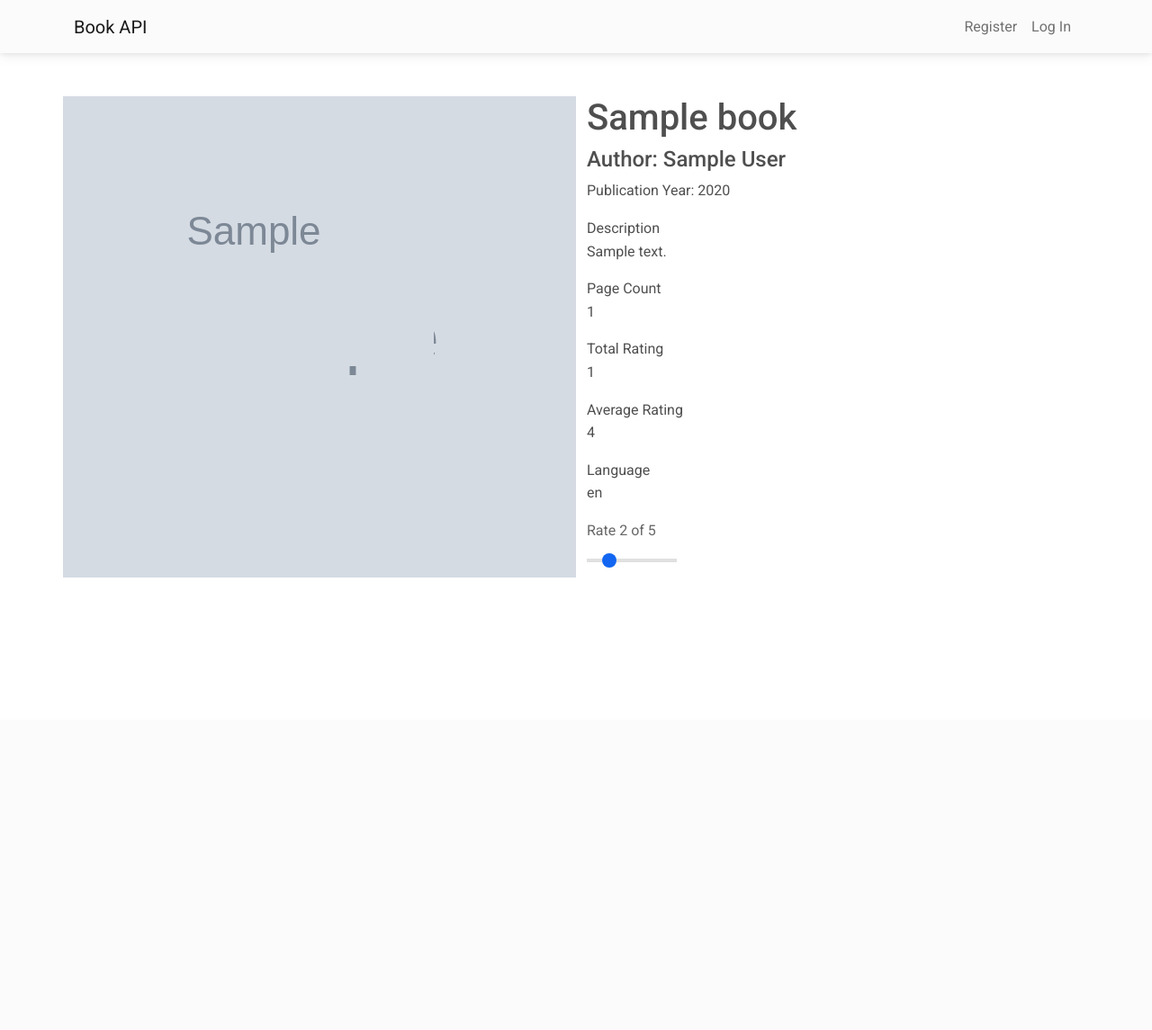
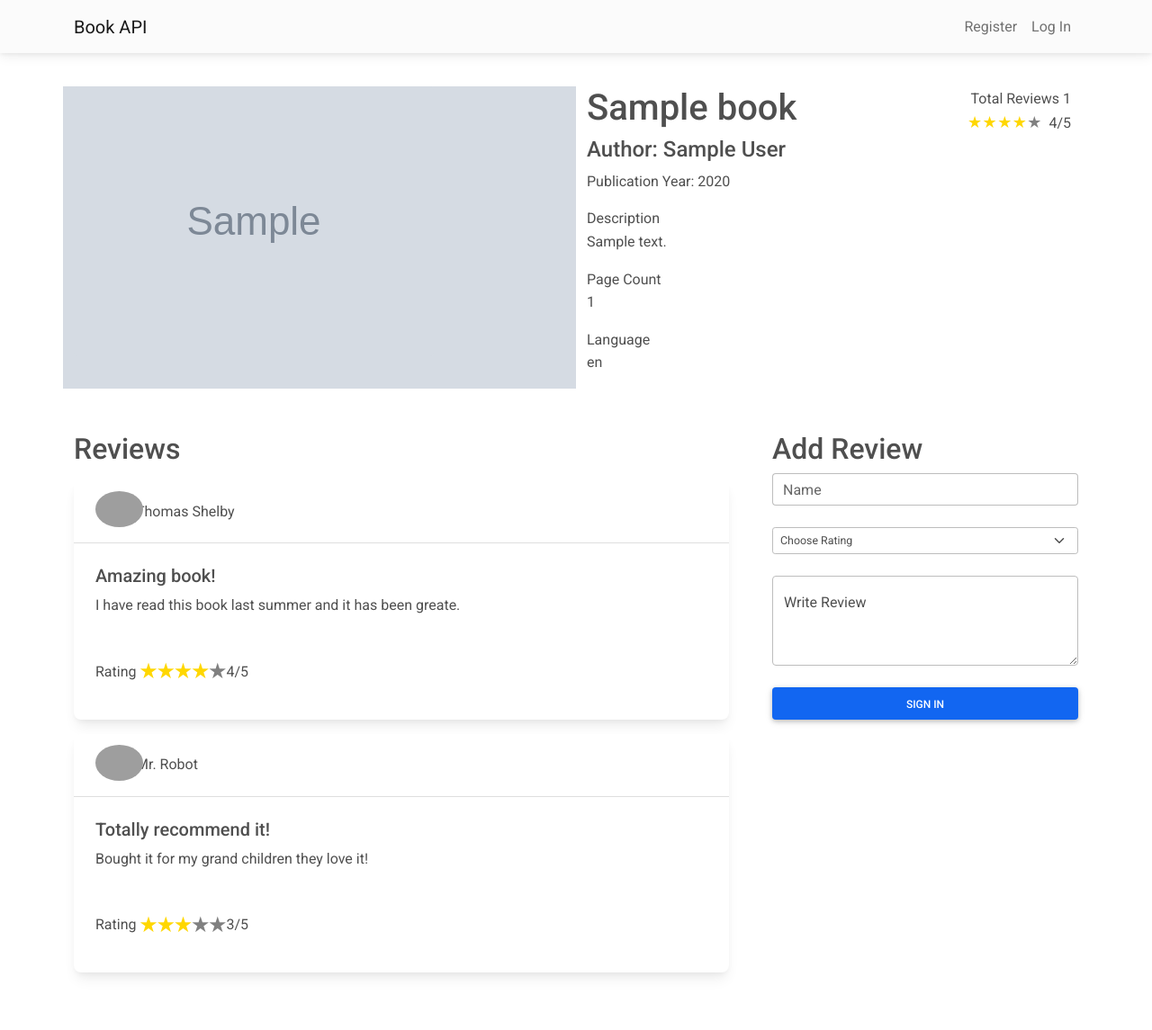
Before and after one commit to nabekabebe/BookFInder, a Flask app: template books/templates/book_detail.html in a window 1280 px wide. Shown: the whole page at 90% size. Before the commit the page ends 642 px from the top, so only its background shows below. Run offline with Flask 2, Linux system fonts and the light colour scheme; the template is opened without the code that fills it: most values are stand-ins (such as "Sample title", 1, 10 or a date in 2020); grey boxes marked "Sample" are stand-in pictures; some libraries are stand-ins or nearby versions; grey boxes are pictures that could not be loaded.

Commit message:
Review and rating display section added to book detail.

```diff
--- a/books/db.py
+++ b/books/db.py
@@ -3,6 +3,7 @@ import os
 from sqlalchemy import create_engine
 from sqlalchemy.orm import scoped_session, sessionmaker
 
-engine = create_engine(os.getenv("DATABASE_URL"), echo=True)
+engine = create_engine(os.getenv("DATABASE_URL"),
+                       echo=True, pool_size=20, max_overflow=0)
 conn = engine.connect()
 db = scoped_session(sessionmaker(bind=engine))
--- a/books/models.py
+++ b/books/models.py
@@ -75,7 +75,8 @@ class BookModel:
                 try:
                     book_model.desc = book_json.get("description")
                     book_model.avg_rating = book_json.get("averageRating")
-                    book_model.total_rating = book_json.get("ratingsCount")
+                    book_model.total_rating = int(
+                        book_json.get("ratingsCount"))
                     book_model.language = book_json.get("language")
                     book_model.page_num = book_json.get("pageCount")
                     book_model.image = book_json.get("imageLinks").get(
--- a/books/static/styles.css
+++ b/books/static/styles.css
@@ -0,0 +1,62 @@
+* {
+  padding: 0;
+  margin: 0;
+}
+body {
+  height: 100%;
+  width: 100%;
+}
+/* body {
+  min-height: 100vh;
+  z-index: -1;
+  background: url('https://cdn.pixabay.com/photo/2017/07/02/09/03/books-2463779__340.jpg')
+    center/cover no-repeat;
+}
+#langing-page {
+  height: 100%;
+} */
+
+.rating {
+  unicode-bidi: bidi-override;
+  direction: rtl;
+}
+.rating > span {
+  display: inline-block;
+  position: relative;
+  width: 0.7em;
+  font-size: large;
+  color: gold;
+}
+
+.rating > span.no {
+  color: grey;
+}
+
+.rating > span:hover:before,
+.rating > span:hover ~ span:before {
+  content: '\2605';
+  position: absolute;
+  color: gold;
+}
+
+span.rate-star-no,
+span.rate-star-yes {
+  position: relative;
+  padding-left: 0.6rem;
+  padding-right: 0.6rem;
+}
+span.rate-star-no::before,
+span.rate-star-yes::before {
+  font-size: x-large;
+  content: '\2605';
+  top: 50%;
+  left: 50%;
+  transform: translate(-50%, -50%);
+  position: absolute;
+}
+span.rate-star-no::before {
+  color: grey;
+}
+span.rate-star-yes::before {
+  color: gold;
+}
--- a/books/templates/base.html
+++ b/books/templates/base.html
@@ -6,18 +6,18 @@
     <link href="https://cdn.jsdelivr.net/npm/bootstrap@5.0.0-beta1/dist/css/bootstrap.min.css" rel="stylesheet"
         integrity="sha384-giJF6kkoqNQ00vy+HMDP7azOuL0xtbfIcaT9wjKHr8RbDVddVHyTfAAsrekwKmP1" crossorigin="anonymous">
     <link rel="stylesheet" href="https://cdnjs.cloudflare.com/ajax/libs/font-awesome/5.15.2/css/all.min.css">
-    <link rel="stylesheet" href="{{ url_for('static', filename='styles.css') }}">
     <!-- Font Awesome -->
     <link href="https://cdnjs.cloudflare.com/ajax/libs/font-awesome/5.15.1/css/all.min.css" rel="stylesheet" />
     <!-- Google Fonts -->
     <link href="https://fonts.googleapis.com/css?family=Roboto:300,400,500,700&display=swap" rel="stylesheet" />
     <!-- MDB -->
     <link href="https://cdnjs.cloudflare.com/ajax/libs/mdb-ui-kit/3.3.0/mdb.min.css" rel="stylesheet" />
+    <link rel="stylesheet" href="{{ url_for('static', filename='styles.css') }}">
 </head>
 
 <body>
     <header>
-        <nav class="navbar navbar-expand-lg navbar-light bg-light ">
+        <nav class="navbar navbar-expand-lg navbar-light bg-light fixed-top">
             <div class="container">
                 <a class="navbar-brand" href={{url_for('app.index')}}>Book API</a>
                 <button class="navbar-toggler" type="button" data-bs-toggle="collapse"
@@ -50,7 +50,7 @@
             </div>
         </nav>
     </header>
-    <section class="content container mt-5">
+    <section class="content container" style="margin-top: 6rem;">
         {% block content %}{% endblock %}
     </section>
 
--- a/books/templates/book_detail.html
+++ b/books/templates/book_detail.html
@@ -1,25 +1,110 @@
 {% extends 'base.html' %}
 {% block content %}
 <div class="mb-5">
-    <div class="row">
+    <div class="row mb-5">
         <div class="col-md-6 col-sm-12" style="background: url({{book.image}}) center/cover no-repeat;">
-            <img src={{book.image}} class="img-fluid z-depth-2 rounded" alt="Responsive image">
+            <img src={{book.image if book.image else "https://mdbootstrap.com/img/new/standard/nature/184.jpg" }}
+                class="img-fluid z-depth-2 rounded" alt="Responsive image">
         </div>
         <div class="col-md-6 col-sm-12">
-            <h1>{{book.title}}</h1>
+            <div class="book-header d-flex align-items-center justify-content-between">
+                <h1>{{book.title}}</h1>
+                <div>
+                    Total Reviews {{book.total_rating}}
+                    <div class="d-flex align-items-center">
+                        <div class="rating">
+                            {% for i in range(5 - book.avg_rating) %}
+                            <span class="no">&starf;</span>
+                            {% endfor %}
+                            {% for i in range(book.avg_rating) %}
+                            <span>&starf;</span>
+                            {% endfor %}
+                        </div>
+                        <div class="px-2">
+                            {{book.avg_rating}}/5
+                        </div>
+                    </div>
+                </div>
+            </div>
             <h4>Author: {{book.author}}</h4>
             <p>Publication Year: {{book.getPublicationYear()}}</p>
             <p>Description <br /> {{book.desc}}</p>
             <p>Page Count <br /> {{book.page_num}}</p>
-            <p>Total Rating <br /> {{book.total_rating}}</p>
-            <p>Average Rating <br /> {{book.avg_rating}}</p>
             <p>Language <br /> {{book.language}}</p>
-            <div style="width: 100px;">
-                <label class="form-label" for="customRange1">Rate 2 of 5 </label>
-                <div class="range">
-                    <input type="range" value="1" min="0" max="5" step="1" class="form-range" id="customRange1" />
+        </div>
+    </div>
+    <div class="row gx-5">
+        <div class="col-md-8 col-sm-12">
+            <h2>Reviews</h2>
+            <div class="card my-3">
+                <div class="card-header d-flex align-items-center">
+                    <a type="button" class="btn-floating btn-lg btn-yt"><img
+                            src="https://cdn.pixabay.com/photo/2015/03/04/22/35/head-659651__340.png"
+                            class="rounded-circle z-depth-0" alt="avatar image" height="40" /></i></a>
+                    <div>Thomas Shelby</div>
+                </div>
+                <div class="card-body">
+                    <h5 class="card-title">Amazing book!</h5>
+                    <p class="card-text">
+                        I have read this book last summer and it has been greate.
+                    </p>
+
+                    <p class="mt-5">Rating
+                        <span class="rate-star-yes"></span><span class="rate-star-yes"></span><span
+                            class="rate-star-yes"></span><span class="rate-star-yes"></span><span
+                            class="rate-star-no"></span> 4/5
+                    </p>
                 </div>
             </div>
+            <div class="card my-3">
+                <div class="card-header d-flex align-items-center">
+                    <a type="button" class="btn-floating btn-lg btn-yt"><img
+                            src="https://cdn.pixabay.com/photo/2015/03/04/22/35/head-659651__340.png"
+                            class="rounded-circle z-depth-0" alt="avatar image" height="40" /></i></a>
+                    <div>Mr. Robot</div>
+                </div>
+                <div class="card-body">
+                    <h5 class="card-title">Totally recommend it!</h5>
+                    <p class="card-text">
+                        Bought it for my grand children they love it!
+                    </p>
+                    <p class="mt-5">Rating
+                        <span class="rate-star-yes"></span><span class="rate-star-yes"></span><span
+                            class="rate-star-yes"></span><span class="rate-star-no"></span><span
+                            class="rate-star-no"></span> 3/5
+                    </p>
+                </div>
+            </div>
+        </div>
+        <div class="col-md-4 col-sm-12">
+            <h2>Add Review</h2>
+            <form>
+                <!-- Name input -->
+                <div class="form-outline mb-4">
+                    <input type="text" id="form1Example1" class="form-control" />
+                    <label class="form-label" for="form1Example1">Name</label>
+                </div>
+
+                <!-- Password input -->
+                <div class="form-outline mb-4">
+                    <select class="form-select form-select-sm">
+                        <option selected>Choose Rating</option>
+                        <option value="1">One⭐</option>
+                        <option value="2">Two⭐</option>
+                        <option value="3">Three⭐</option>
+                        <option value="4">Four⭐</option>
+                        <option value="5">Five⭐</option>
+                    </select>
+                </div>
+                <!-- Review input -->
+                <div class="form-floating mb-4">
+                    <textarea class="form-control" placeholder="Leave a comment here" id="floatingTextarea2"
+                        style="height: 100px"></textarea>
+                    <label for="floatingTextarea2">Write Review</label>
+                </div>
+                <!-- Submit button -->
+                <button type="submit" class="btn btn-primary btn-block">Sign in</button>
+            </form>
         </div>
     </div>
 </div>
--- a/books/templates/index.html
+++ b/books/templates/index.html
@@ -3,7 +3,7 @@
 {% block title %}{{title}}{% endblock %}
 
 {% block content %}
-<div class="text-center">
+<div id="langing-page" class="text-center">
     <div class="mb-5">
         <h1>Welcome To My Book API Library</h1>
         <span>Get, Rate your favorite books!</span><br>
```
Also changed, not shown: books/utils/db_helper.py (+8 -3 lines), books/views.py (+21 -11 lines).
